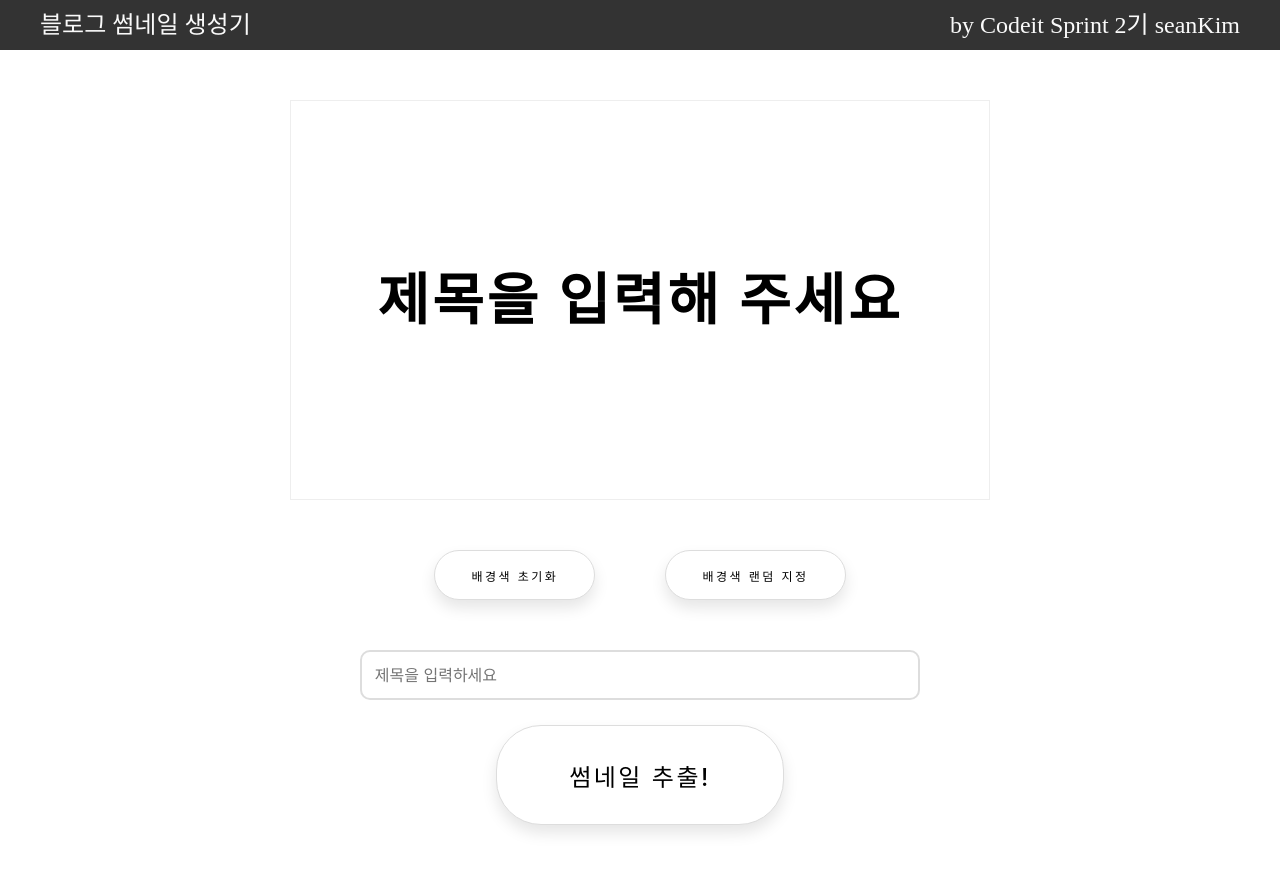
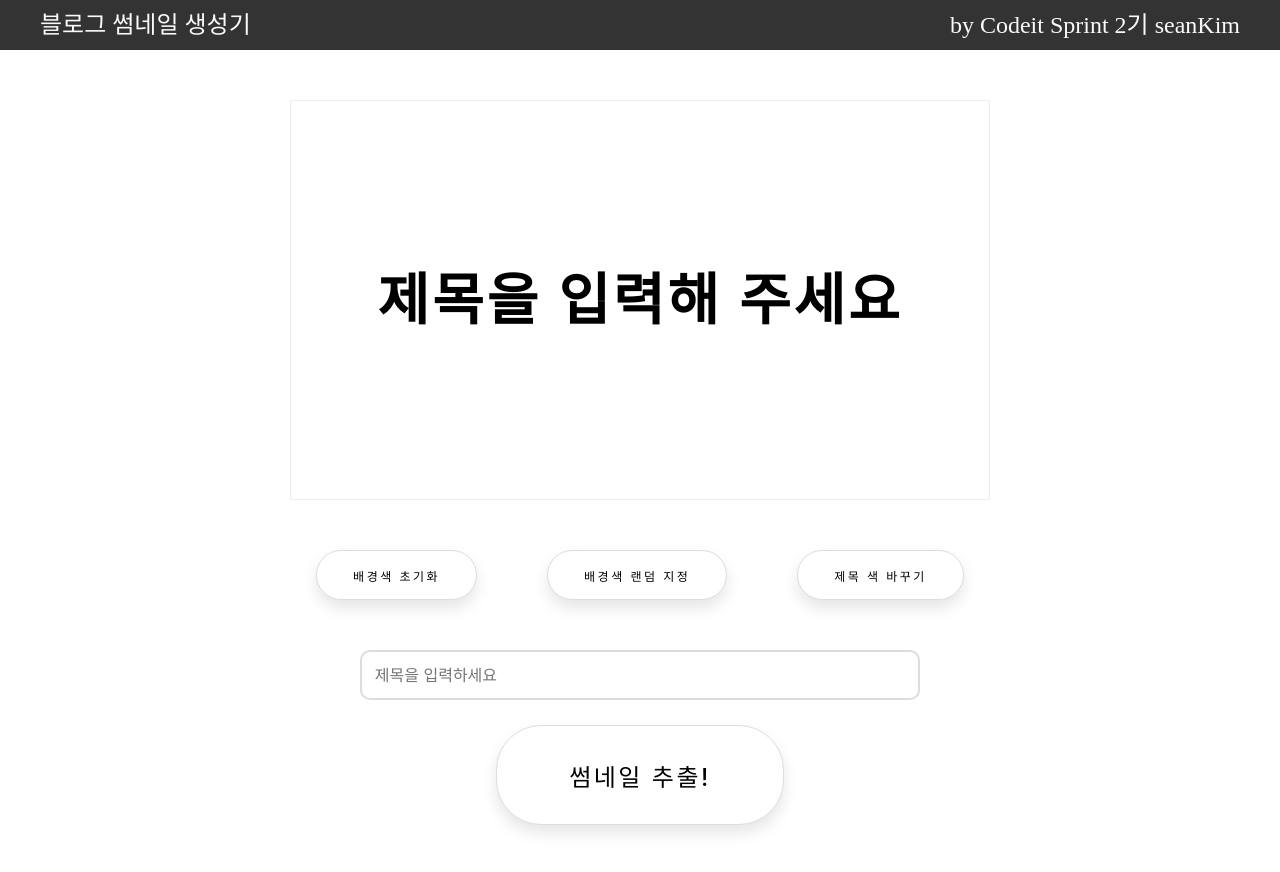
Before and after one commit to SeanKim-416/thumbnail-maker, a React (Create React App) app: page / in a window 1280 px wide. Shown: the top 872 px of the page. Built offline with nearby package versions, Linux system fonts and the light colour scheme; a web font is replaced by a local one.

Commit message:
feature: 폰트 색 바꾸는 기능 구현

```diff
--- a/src/App.js
+++ b/src/App.js
@@ -31,6 +31,7 @@ function App() {
   const [boxRGB, setBoxRGB] = useState({ red: 255, green: 255, blue: 255 });
   const [imgLink, setImgLink] = useState('');
   const [isActive, setIsActive] = useState(false);
+  const [isWhite, setIsWhite] = useState(false);
   const canvasRef = useRef();
   const handleChange = (e) => {
     setTitleText(e.target.value);
@@ -61,6 +62,10 @@ function App() {
     setIsActive(false);
   };
 
+  const handleFontColorClick = () => {
+    isWhite ? setIsWhite(false) : setIsWhite(true);
+  };
+
   return (
     <div className="App">
       <GlobalStyle />
@@ -71,11 +76,12 @@ function App() {
           style={{ backgroundColor: `rgb(${boxRGB.red}, ${boxRGB.green}, ${boxRGB.blue})` }}
           ref={canvasRef}
         >
-          <TitleText>{titleText}</TitleText>
+          <TitleText isWhite={isWhite}>{titleText}</TitleText>
         </ThumbNailBox>
         <Container>
           <Button onClick={handleClearClick}>배경색 초기화</Button>
           <Button onClick={handleRandomButtonClick}>배경색 랜덤 지정</Button>
+          <Button onClick={handleFontColorClick}>제목 색 바꾸기</Button>
         </Container>
         <Container>
           <Input placeholder="제목을 입력하세요" onChange={handleChange} />
--- a/src/Components/atoms/TitleText.jsx
+++ b/src/Components/atoms/TitleText.jsx
@@ -6,6 +6,7 @@ const TitleText = styled.div`
   text-align: center;
   letter-spacing: 3px;
   font-weight: 600;
+  color: ${({ isWhite }) => (isWhite ? 'white' : 'black')};
 `;
 
 export default TitleText;
```
